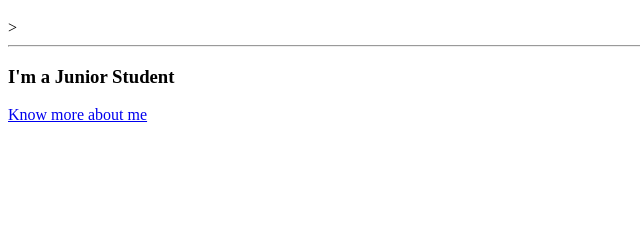
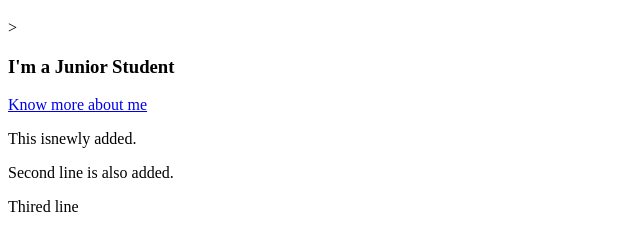
Before and after one commit to PunitBasarkod/My-Personal-website, a plain HTML site: page index.html in a window 1280 px wide. Shown: the part 61-312 px from the top of the page, without its empty margins (0-640 px from the left). Drawn offline with Linux system fonts and the light colour scheme.

```diff
--- a/index.html
+++ b/index.html
@@ -9,8 +9,12 @@
 <body>
     <h1>
         Punit Kumar </h1>>
-    <hr>
+
     <h3>I'm a Junior Student</h3>
+
     <a href="about.html">Know more about me</a>
+    <p>This isnewly added.</p>
+    <p>Second line is also added.</p>
+    <p>Thired line</p>
 </body>
 </html>
```
Also changed, not shown: 1 other file.
